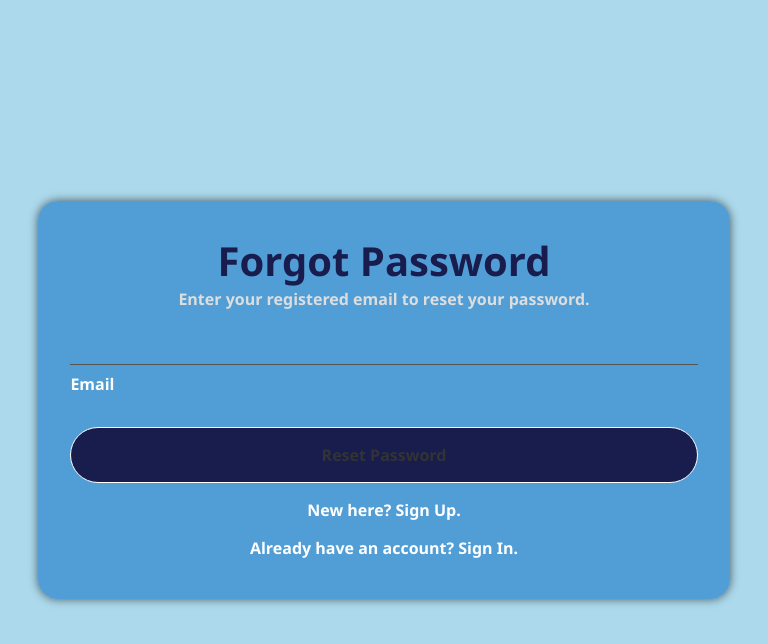
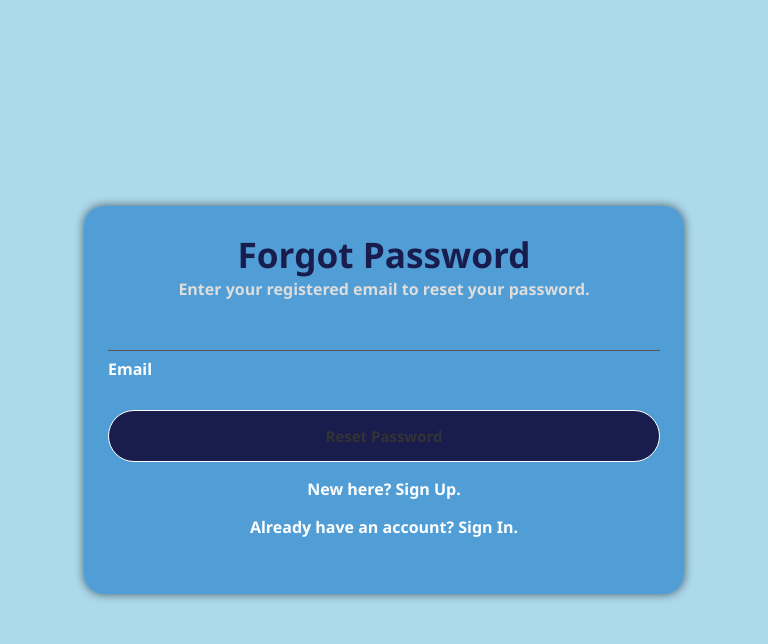
Before and after one commit to alappiah/SavvySaver, a PHP site: page /view/email_password.php in a window 768 px wide. Shown: the top 644 px of the page. Run offline with PHP 8.4, Linux system fonts and the light colour scheme.

Commit message:
RESPONSIVENESS

```diff
--- a/assets/css/forgotpass.css
+++ b/assets/css/forgotpass.css
@@ -24,11 +24,12 @@ body {
   background-color: rgba(20, 120, 200, 0.6);
   color: #fff;
   text-align: center;
-  padding: 2em 2em 0.5em;
+  padding: 2em;
   width: 90%;
   margin: 2em auto;
   border-radius: 20px;
   box-shadow: 0 0 10px rgba(0, 0, 0, 0.6);
+  max-width: 600px;
 }
 
 .row h1 {
@@ -144,18 +145,40 @@ button[type="submit"]:active {
   background-color: #a33717; /* Even darker shade on click */
 }
 
+/* Media Queries for Responsiveness */
 @media screen and (max-width: 320px) {
   .row {
-      padding-left: 1em;
-      padding-right: 1em;
+    padding-left: 1em;
+    padding-right: 1em;
   }
   .row h1 {
-      font-size: 1.5em !important;
+    font-size: 1.8em;
+  }
+  .row .form-group input,
+  .row .form-group button {
+    font-size: 14px;
+  }
+}
+
+@media screen and (min-width: 600px) and (max-width: 899px) {
+  .row {
+    width: 80%;
+    padding: 1.5em;
+  }
+  .row h1 {
+    font-size: 2.2em;
+  }
+  .row .form-group input,
+  .row .form-group button {
+    font-size: 15px;
   }
 }
 
 @media screen and (min-width: 900px) {
   .row {
-      width: 50%;
+    width: 50%;
+  }
+  .row h1 {
+    font-size: 2.5em;
   }
 }
```
